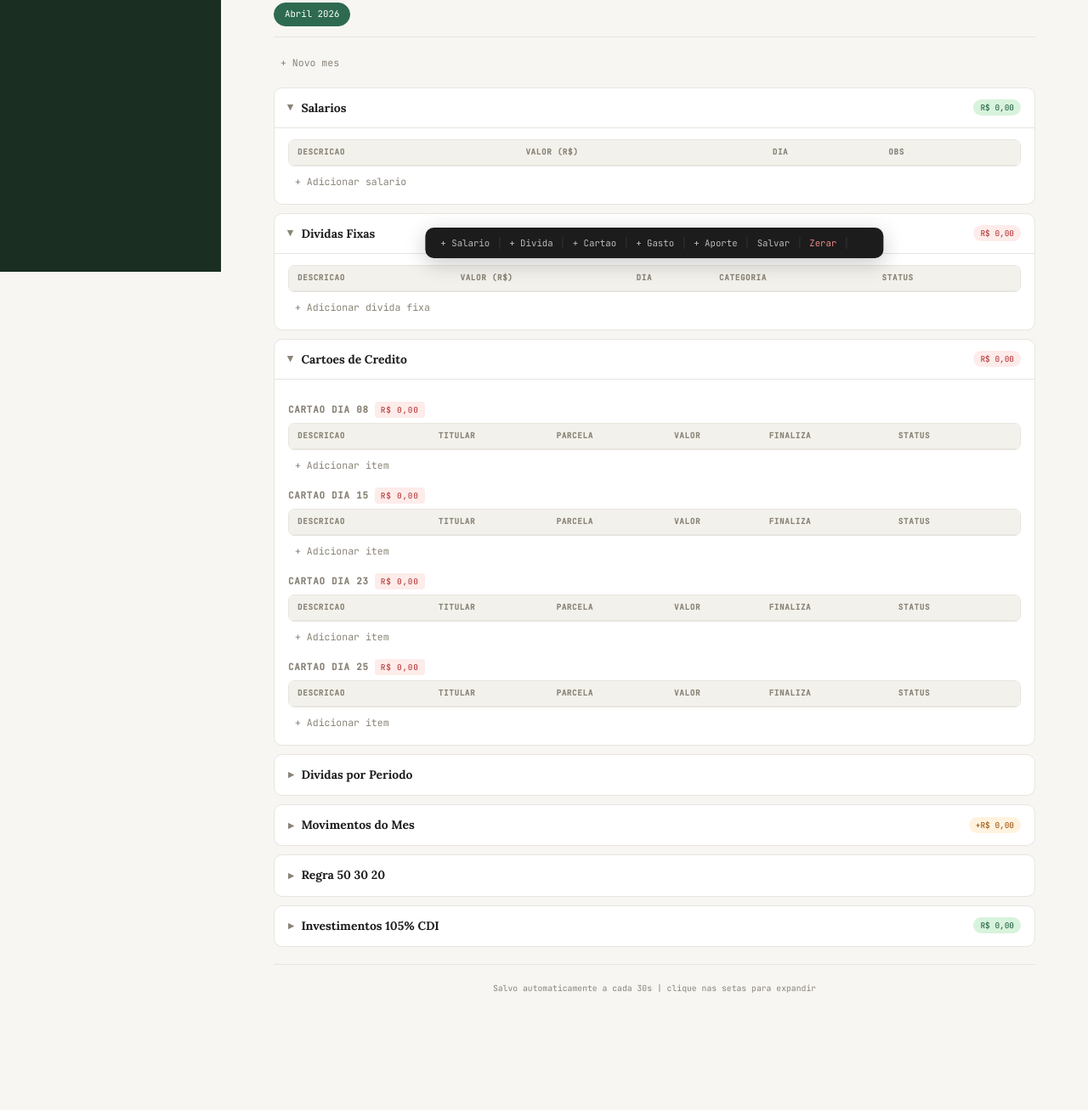
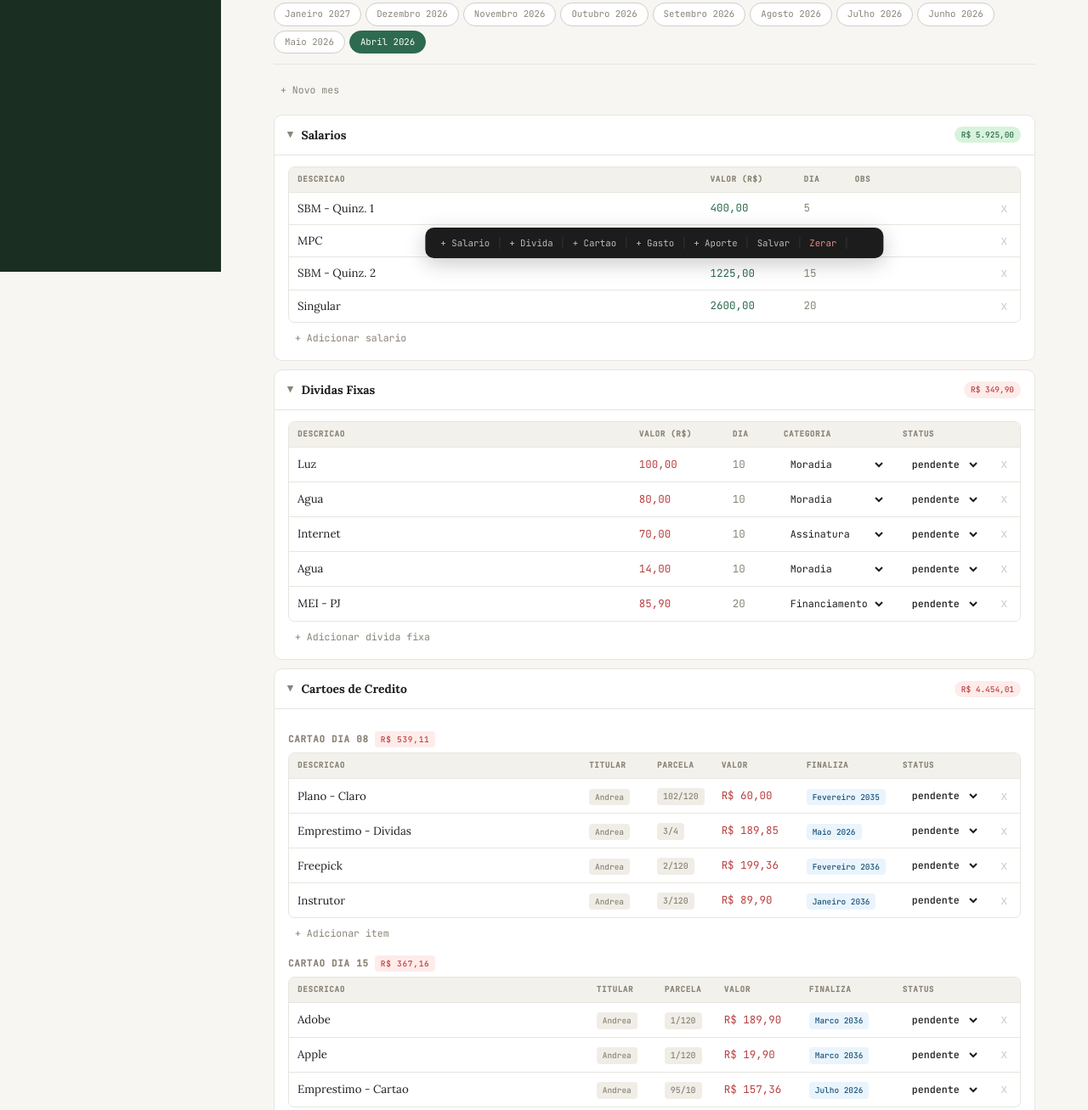
Before and after one commit to vitdsgn-afk/Vitfinance, a plain HTML site: page index.html in a window 1280 px wide. Shown: the part 480-1787 px from the top of the page at 85% size. Drawn offline with Linux system fonts and the light colour scheme.

Commit message:
Add files via upload

```diff
--- a/index.html
+++ b/index.html
@@ -867,6 +867,74 @@ function savMeta(){
 
 // ── INIT ──
 loadSt();
+
+// Se nao houver dados salvos, carrega dados de Abril 2026 da planilha
+if(!S.salarios['Abril 2026'] || !S.salarios['Abril 2026'].length) {
+  S.salarios['Abril 2026'] = [
+    {id:uid(),desc:'SBM - Quinz. 1',valor:'400,00',dia:'5',obs:''},
+    {id:uid(),desc:'SBM - Quinz. 2',valor:'1225,00',dia:'15',obs:''},
+    {id:uid(),desc:'MPC',valor:'1700,00',dia:'5',obs:''},
+    {id:uid(),desc:'Singular',valor:'2600,00',dia:'20',obs:''}
+  ];
+}
+if(!S.dividasFixas['Abril 2026'] || !S.dividasFixas['Abril 2026'].length) {
+  S.dividasFixas['Abril 2026'] = [
+    {id:uid(),desc:'Luz',valor:'100,00',dia:'10',cat:'Moradia',status:'pendente'},
+    {id:uid(),desc:'Agua',valor:'80,00',dia:'10',cat:'Moradia',status:'pendente'},
+    {id:uid(),desc:'Internet',valor:'70,00',dia:'10',cat:'Assinatura',status:'pendente'},
+    {id:uid(),desc:'Agua',valor:'14,00',dia:'10',cat:'Moradia',status:'pendente'},
+    {id:uid(),desc:'MEI - PJ',valor:'85,90',dia:'20',cat:'Financiamento',status:'pendente'}
+  ];
+}
+if(!S.installments || !S.installments.length) {
+  // Gera meses futuros necessarios para parcelas longas
+  const mesesNecessarios = ['Abril 2026','Maio 2026','Junho 2026','Julho 2026','Agosto 2026','Setembro 2026','Outubro 2026','Novembro 2026','Dezembro 2026','Janeiro 2027'];
+  mesesNecessarios.forEach(m=>{if(!S.months.includes(m)){S.months.push(m);}});
+  S.months.sort((a,b)=>mi(b)-mi(a));
+
+  S.installments = [
+    // DIA 08
+    {id:uid(),desc:'Plano - Claro',vp:60.00,tp:120,cartao:'d08',tit:'Andrea',mc:'Marco 2025',ini:'mesmo'},
+    {id:uid(),desc:'Sofa',vp:141.66,tp:10,cartao:'d08',tit:'Tassiana',mc:'Junho 2025',ini:'mesmo'},
+    {id:uid(),desc:'Emprestimo - Dividas',vp:189.85,tp:4,cartao:'d08',tit:'Andrea',mc:'Fevereiro 2026',ini:'mesmo'},
+    {id:uid(),desc:'Suplemento',vp:69.61,tp:3,cartao:'d08',tit:'Andrea',mc:'Janeiro 2025',ini:'mesmo'},
+    {id:uid(),desc:'Monitor Portatil',vp:135.15,tp:3,cartao:'d08',tit:'Andrea',mc:'Janeiro 2025',ini:'mesmo'},
+    {id:uid(),desc:'Dock Station',vp:101.26,tp:3,cartao:'d08',tit:'Andrea',mc:'Janeiro 2025',ini:'mesmo'},
+    {id:uid(),desc:'Freepick',vp:199.36,tp:120,cartao:'d08',tit:'Andrea',mc:'Marco 2026',ini:'mesmo'},
+    {id:uid(),desc:'Instrutor',vp:89.90,tp:120,cartao:'d08',tit:'Andrea',mc:'Fevereiro 2026',ini:'mesmo'},
+    // DIA 15
+    {id:uid(),desc:'Adobe',vp:189.90,tp:120,cartao:'d15',tit:'Andrea',mc:'Abril 2026',ini:'mesmo'},
+    {id:uid(),desc:'Apple',vp:19.90,tp:120,cartao:'d15',tit:'Andrea',mc:'Abril 2026',ini:'mesmo'},
+    {id:uid(),desc:'Emprestimo - Cartao',vp:157.36,tp:10,cartao:'d15',tit:'Andrea',mc:'Outubro 2025',ini:'mesmo'},
+    // DIA 23
+    {id:uid(),desc:'Emprestimo - Cartao',vp:399.00,tp:10,cartao:'d23',tit:'Andrea',mc:'Setembro 2025',ini:'mesmo'},
+    {id:uid(),desc:'Investimento - Curso',vp:49.75,tp:10,cartao:'d23',tit:'Andrea',mc:'Abril 2026',ini:'mesmo'},
+    {id:uid(),desc:'Emprestimo - Cartao',vp:283.04,tp:7,cartao:'d23',tit:'Andrea',mc:'Outubro 2025',ini:'mesmo'},
+    {id:uid(),desc:'Emprestimo - Cartao',vp:238.00,tp:10,cartao:'d23',tit:'Andrea',mc:'Novembro 2025',ini:'mesmo'},
+    {id:uid(),desc:'Movel - Cozinha',vp:229.90,tp:10,cartao:'d23',tit:'Andrea',mc:'Marco 2026',ini:'proximo'},
+    {id:uid(),desc:'Presente Andrea',vp:140.18,tp:2,cartao:'d23',tit:'Andrea',mc:'Fevereiro 2026',ini:'mesmo'},
+    {id:uid(),desc:'Emprestimo - Cartao',vp:105.96,tp:10,cartao:'d23',tit:'Andrea',mc:'Marco 2026',ini:'proximo'},
+    {id:uid(),desc:'Feira',vp:160.78,tp:3,cartao:'d23',tit:'Andrea',mc:'Janeiro 2025',ini:'mesmo'},
+    {id:uid(),desc:'Uber - Previsao',vp:600.00,tp:120,cartao:'d23',tit:'Andrea',mc:'Abril 2026',ini:'mesmo'},
+    // DIA 25
+    {id:uid(),desc:'Emprestimo - Cartao',vp:242.10,tp:10,cartao:'d25',tit:'Andrea',mc:'Fevereiro 2026',ini:'mesmo'},
+    {id:uid(),desc:'Presente - Niedja',vp:50.50,tp:3,cartao:'d25',tit:'Andrea',mc:'Marco 2026',ini:'proximo'},
+    {id:uid(),desc:'Tintas',vp:166.00,tp:2,cartao:'d25',tit:'Andrea',mc:'Marco 2026',ini:'proximo'},
+    {id:uid(),desc:'Ferreira Costa',vp:139.33,tp:3,cartao:'d25',tit:'Andrea',mc:'Marco 2026',ini:'proximo'},
+    {id:uid(),desc:'Compra no posto',vp:23.74,tp:1,cartao:'d25',tit:'Andrea',mc:'Marco 2026',ini:'proximo'},
+    {id:uid(),desc:'Emprestimo - Cartao',vp:162.39,tp:5,cartao:'d25',tit:'Andrea',mc:'Marco 2026',ini:'proximo'},
+    {id:uid(),desc:'Emprestimo - Cartao',vp:76.18,tp:3,cartao:'d25',tit:'Andrea',mc:'Marco 2026',ini:'proximo'},
+    {id:uid(),desc:'Mercado',vp:22.00,tp:1,cartao:'d25',tit:'Andrea',mc:'Marco 2026',ini:'proximo'},
+    {id:uid(),desc:'Atacadao',vp:239.85,tp:1,cartao:'d25',tit:'Andrea',mc:'Marco 2026',ini:'proximo'},
+    {id:uid(),desc:'TotalPass',vp:190.00,tp:120,cartao:'d25',tit:'Andrea',mc:'Setembro 2025',ini:'mesmo'},
+    {id:uid(),desc:'Autoescola - Piloto',vp:123.33,tp:3,cartao:'d25',tit:'Andrea',mc:'Marco 2026',ini:'proximo'},
+    {id:uid(),desc:'Claude - Anthropic',vp:110.00,tp:120,cartao:'d25',tit:'Andrea',mc:'Abril 2026',ini:'mesmo'},
+    {id:uid(),desc:'Taxa Detran',vp:96.67,tp:3,cartao:'d25',tit:'Andrea',mc:'Marco 2026',ini:'proximo'},
+    {id:uid(),desc:'Mouse - Setup',vp:86.00,tp:5,cartao:'d25',tit:'Andrea',mc:'Janeiro 2025',ini:'mesmo'}
+  ];
+  localStorage.setItem(KEY, JSON.stringify(S));
+}
+
 renderMNav();
 renderMC(S.activeMonth);
 renderFeed();
```
